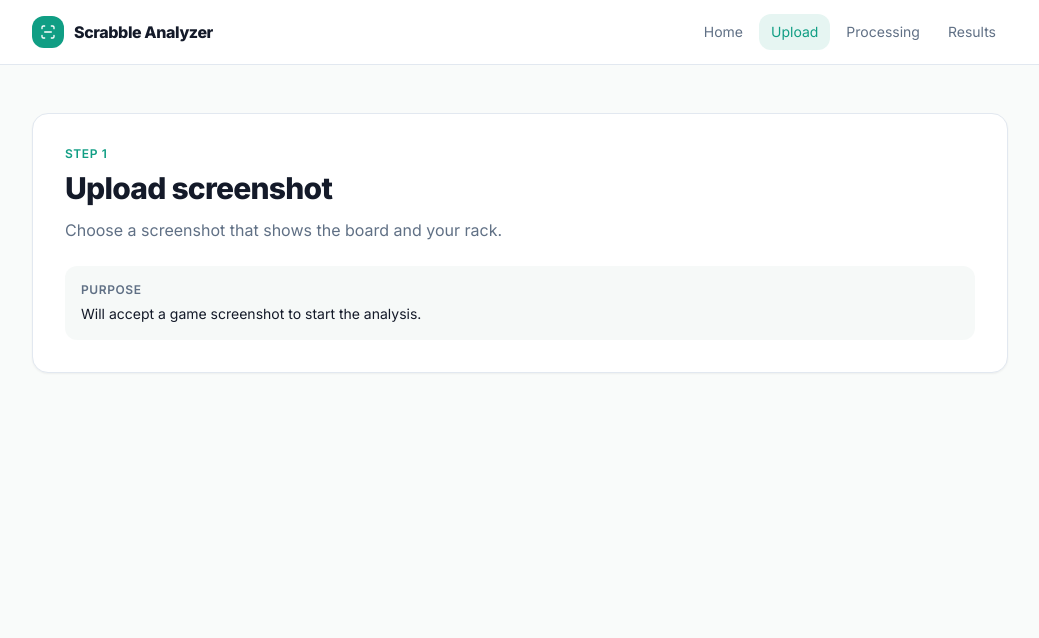
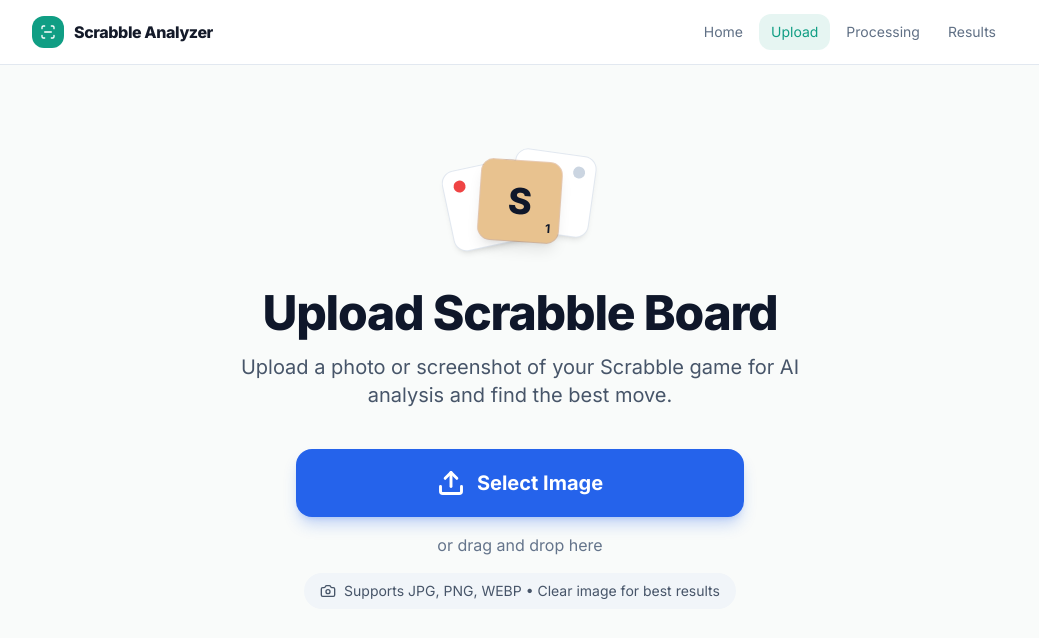
Before and after one commit to shawwnn/scrabble-ai-assistant, a React (Vite) app: page /analyzer/upload in a window 1280 px wide. Shown: the top 638 px of the page, without its empty margins (120-1159 px from the left). Built offline with nearby package versions, Linux system fonts and the light colour scheme.

Commit message:
Redesign the analyzer screenshot upload screen

```diff
--- /dev/null
+++ b/client/components/analyzer/ScrabbleTileLogo.tsx
@@ -0,0 +1,18 @@
+export default function ScrabbleTileLogo() {
+  return (
+    <div className="relative h-28 w-36" aria-hidden="true">
+      <div className="absolute left-0 top-3 h-20 w-20 rotate-[-12deg] rounded-xl bg-white shadow-md ring-1 ring-slate-200">
+        <span className="absolute left-2.5 top-2.5 h-3 w-3 rounded-sm bg-red-500" />
+        <span className="absolute bottom-2.5 right-2.5 h-3 w-3 rounded-sm bg-sky-300" />
+      </div>
+      <div className="absolute right-0 top-0 h-20 w-20 rotate-[8deg] rounded-xl bg-white shadow-md ring-1 ring-slate-200">
+        <span className="absolute left-2.5 bottom-2.5 h-3 w-3 rounded-sm bg-sky-400" />
+        <span className="absolute right-2.5 top-2.5 h-3 w-3 rounded-sm bg-slate-300" />
+      </div>
+      <div className="absolute left-1/2 top-2 grid h-20 w-20 -translate-x-1/2 rotate-[4deg] place-items-center rounded-xl bg-[#e8c28f] shadow-lg ring-1 ring-amber-700/30">
+        <span className="text-4xl font-extrabold text-slate-900">S</span>
+        <span className="absolute bottom-1.5 right-2 text-xs font-bold text-slate-900">1</span>
+      </div>
+    </div>
+  );
+}
--- /dev/null
+++ b/client/components/analyzer/UploadDropzone.tsx
@@ -0,0 +1,20 @@
+import { Camera, Upload } from "lucide-react";
+
+export default function UploadDropzone() {
+  return (
+    <div className="flex w-full flex-col items-center gap-4">
+      <button
+        type="button"
+        className="flex w-full max-w-md items-center justify-center gap-3 rounded-2xl bg-blue-600 px-8 py-5 text-xl font-bold text-white shadow-lg shadow-blue-600/25 transition-colors hover:bg-blue-700 focus-visible:outline-none focus-visible:ring-4 focus-visible:ring-blue-300"
+      >
+        <Upload className="h-7 w-7" strokeWidth={2.5} />
+        Select Image
+      </button>
+      <p className="text-base text-slate-500">or drag and drop here</p>
+      <p className="inline-flex items-center gap-2 rounded-full bg-slate-100 px-4 py-2 text-sm text-slate-600">
+        <Camera className="h-4 w-4" />
+        Supports JPG, PNG, WEBP • Clear image for best results
+      </p>
+    </div>
+  );
+}
--- a/client/pages/AnalyzerUpload.tsx
+++ b/client/pages/AnalyzerUpload.tsx
@@ -1,12 +1,19 @@
-import AnalyzerPlaceholder from "@/components/analyzer/AnalyzerPlaceholder";
+import ScrabbleTileLogo from "@/components/analyzer/ScrabbleTileLogo";
+import UploadDropzone from "@/components/analyzer/UploadDropzone";
 
 export default function AnalyzerUpload() {
   return (
-    <AnalyzerPlaceholder
-      eyebrow="Step 1"
-      title="Upload screenshot"
-      description="Choose a screenshot that shows the board and your rack."
-      purpose="Will accept a game screenshot to start the analysis."
-    />
+    <section className="flex flex-col items-center px-2 py-6 text-center md:py-10">
+      <ScrabbleTileLogo />
+      <h1 className="mt-6 text-4xl font-extrabold tracking-tight text-slate-900 md:text-5xl">
+        Upload Scrabble Board
+      </h1>
+      <p className="mt-4 max-w-xl text-lg leading-7 text-slate-600 md:text-xl">
+        Upload a photo or screenshot of your Scrabble game for AI analysis and find the best move.
+      </p>
+      <div className="mt-10 w-full">
+        <UploadDropzone />
+      </div>
+    </section>
   );
 }
```
